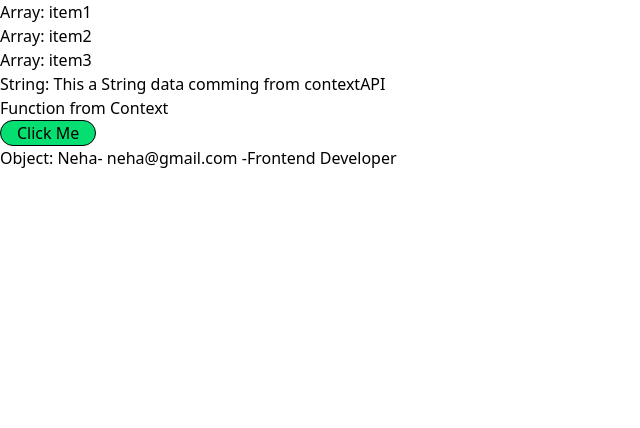
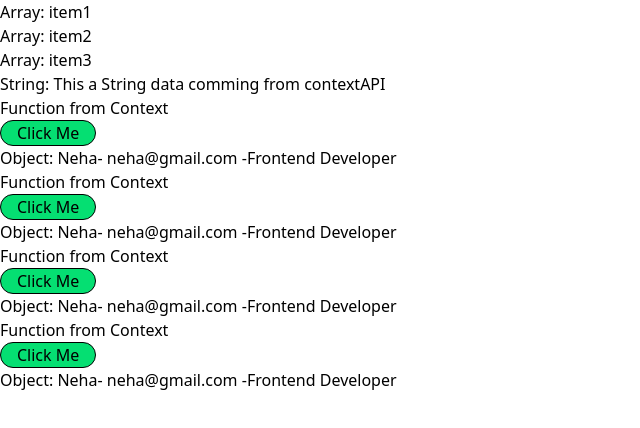
Before and after one commit to NehaGorai/practice, a React (Vite) app: page / in a window 1280 px wide. Shown: the top 428 px of the page, without its empty margins (0-640 px from the left). Built offline with nearby package versions, Linux system fonts and the light colour scheme.

Commit message:
learnig handle complex

```diff
--- a/src/components/Details.jsx
+++ b/src/components/Details.jsx
@@ -15,7 +15,35 @@ function Details() {
                                         <h2>Function from Context</h2>
                                         <button className='bg-green-400 px-4 border rounded-4xl' onClick={vals}>Click Me</button>
                                         <h1> Object: {val.name}- {val.email} -{val.role}</h1>
+                                        <Mydata4.Consumer>
+                                {(vals) => (
+                                    <>
+                                        <h2>Function from Context</h2>
+                                        <button className='bg-green-400 px-4 border rounded-4xl' onClick={vals}>Click Me</button>
+                                        <h1> Object: {val.name}- {val.email} -{val.role}</h1>
                                     </>
+                                )}
+                            </Mydata4.Consumer>
+                            <Mydata4.Consumer>
+                                {(vals) => (
+                                    <>
+                                        <h2>Function from Context</h2>
+                                        <button className='bg-green-400 px-4 border rounded-4xl' onClick={vals}>Click Me</button>
+                                        <h1> Object: {val.name}- {val.email} -{val.role}</h1>
+                                    </>
+                                )}
+                            </Mydata4.Consumer>
+                            <Mydata4.Consumer>
+                                {(vals) => (
+                                    <>
+                                        <h2>Function from Context</h2>
+                                        <button className='bg-green-400 px-4 border rounded-4xl' onClick={vals}>Click Me</button>
+                                        <h1> Object: {val.name}- {val.email} -{val.role}</h1>
+                                    </>
+                                )}
+                            </Mydata4.Consumer>
+                                    </>
+
                                 )}
                             </Mydata4.Consumer>
                         </>
```
